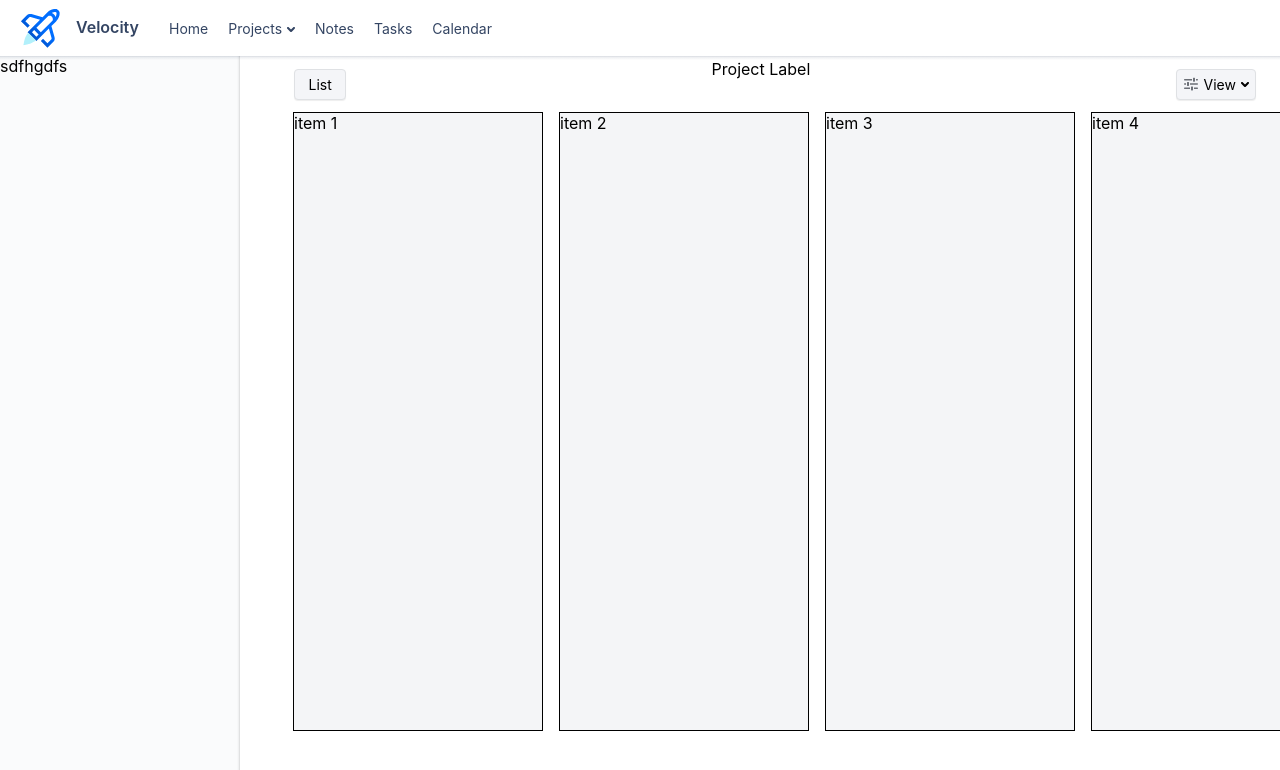
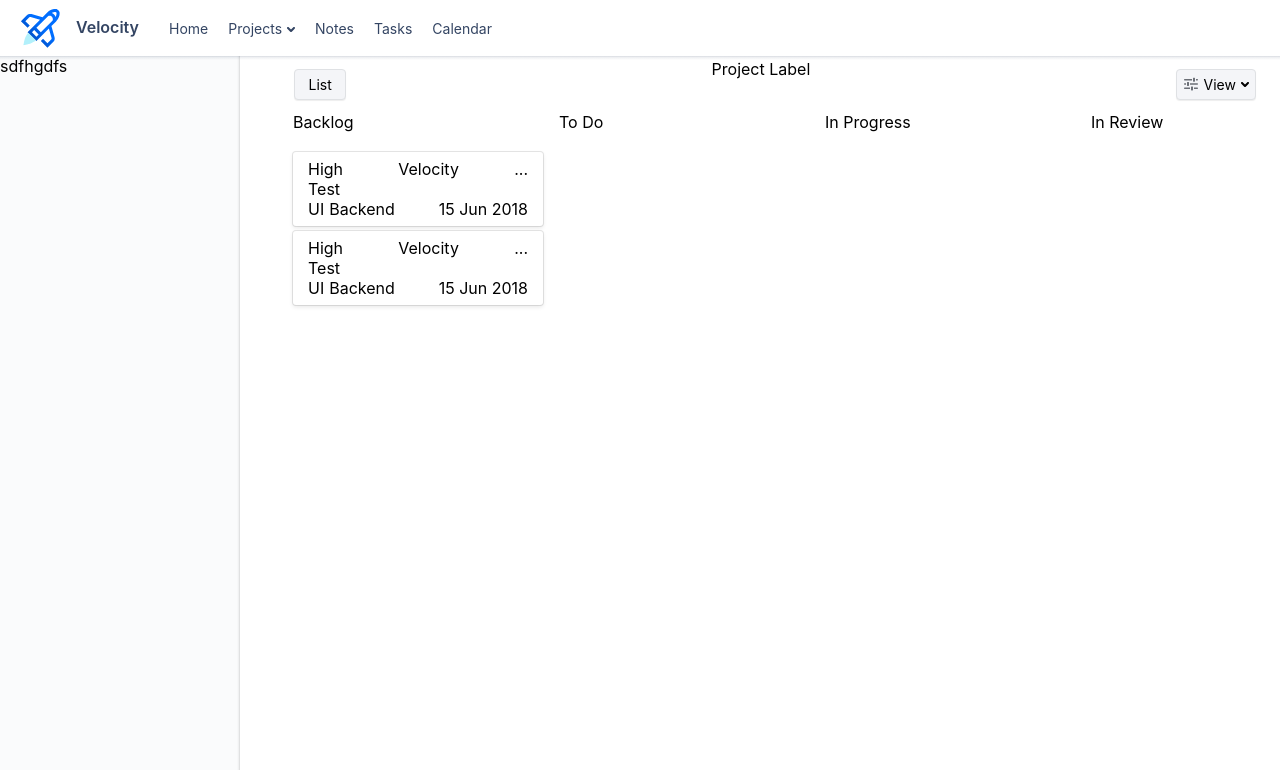
Before and after one commit to M-Xue/Velocity, a React (Create React App) app in the folder client/: page / in a window 1280 px wide. Shown: the top 770 px of the page. Built offline with nearby package versions, Linux system fonts and the light colour scheme.

Commit message:
basic styling for kanban cards

```diff
--- a/client/src/pages/tasks/board/Board.tsx
+++ b/client/src/pages/tasks/board/Board.tsx
@@ -3,6 +3,7 @@ import './board.css'
 import _ from 'lodash';
 
 import styled from 'styled-components';
+import KanbanBoardCard from '../kanbanBoardCard/KanbanBoardCard';
 
 
 
@@ -18,6 +19,9 @@ export default function Board() {
 
   return (
     <div className='board-container'>
+
+
+
       <nav className='board-navbar'>
         <ul>
           <li><div className='board-list-toggle-button'><span>List</span></div></li>
@@ -36,18 +40,45 @@ export default function Board() {
         </ul>
       </nav>
 
+
+
       <div className='board-columns'>
-        <div className='board-column backlog-column'>item 1</div>
-        <div className='board-column todo-column'>item 2</div>
-        <div className='board-column in-progress-column'>item 3</div>
-        <div className='board-column in-review-column'>item 4</div>
-        <div className='board-column done-column'>item 5</div>
-        <div className='board-column cancelled-column'>item 6</div>
-      </div>
-    </div>
 
 
 
+
+        <div className='board-column backlog-column'>
+          <div className="kaban-board-heading">Backlog</div>
+          <KanbanBoardCard/>
+          <KanbanBoardCard/>
+        </div>
+        <div className='board-column todo-column'>
+          <div className="kaban-board-heading">To Do</div>
+
+        </div>
+        <div className='board-column in-progress-column'>
+          <div className="kaban-board-heading">In Progress</div>
+
+        </div>
+        <div className='board-column in-review-column'>
+          <div className="kaban-board-heading">In Review</div>
+
+        </div>
+        <div className='board-column done-column'>
+          <div className="kaban-board-heading">Done</div>
+
+        </div>
+        <div className='board-column cancelled-column'>
+          <div className="kaban-board-heading">Cancelled</div>
+
+        </div>
+
+
+      </div>
+
+
+
+    </div>
   )
 }
 
--- a/client/src/pages/tasks/board/board.css
+++ b/client/src/pages/tasks/board/board.css
@@ -67,17 +67,37 @@
 
     padding-left: 45px;
     /* padding-right: 50px; */
+
+    display: flex;
 }
 
 .board-column {
     /* width: 15%;
     min-width: 200px; */
     box-sizing: border-box;
-    width: 250px;
-    background-color: #F4F5F7;
-    border: black 1px solid;
+    /* width: 250px; */
+    min-width: 250px;
+    max-width: 250px;
+    /* background-color: #F4F5F7; */
+    /* border: black 1px solid; */
     float: none;
-    height: 90%; /* Get rid of this later since the height will dynamically change as you add more elements */
+
+    position: relative;
+
+
+    /* height: 90%;  */
+    /* Get rid of this later since the height will dynamically change as you add more elements */
+
     margin: 0 8px;
     display: inline-block;
+
+    display: flex;
+    flex-direction: column;
+    align-items: center;
 }
+
+
+.kaban-board-heading {
+    margin-bottom: 20px;
+    width: 100%;
+}
--- /dev/null
+++ b/client/src/pages/tasks/kanbanBoardCard/KanbanBoardCard.tsx
@@ -0,0 +1,26 @@
+import React from 'react'
+import './kanbanBoardCard.css'
+
+export default function KanbanBoardCard() {
+  return (
+    <div className='kanban-card'>
+        <div className="kcard-top">
+            <div className="kcard-priority">High</div>
+            <div className="kcard-project">Velocity</div>
+            <div className="kcard-edit-priority">...</div>
+        </div>
+        <div className="kcard-title">Test</div>
+        <div className="kcard-bottom">
+
+            <div className="kcard-tags">
+                <div className="kcard-tag">UI</div>
+                <div className="kcard-tag">Backend</div>
+            </div>
+
+            {/* <div className="kcard-progress">*********</div> */}
+            <div className="kcard-due-date">15 Jun 2018</div>
+        </div>
+
+    </div>
+  )
+}
--- /dev/null
+++ b/client/src/pages/tasks/kanbanBoardCard/kanbanBoardCard.css
@@ -0,0 +1,27 @@
+.kanban-card {
+    box-shadow: rgb(15 15 15 / 10%) 0px 0px 0px 1px, rgb(15 15 15 / 10%) 0px 2px 4px;
+    border-radius: 3px;
+    background-color: white;
+
+    box-sizing: border-box;
+    margin-bottom: 5px;
+    padding: 7px 15px;
+    width: 100%;
+}
+
+.kcard-top {
+    display: flex;
+    justify-content: space-between;
+}
+
+.kcard-bottom {
+    display: flex;
+    justify-content: space-between;
+}
+
+.kcard-tags {
+    display: flex;
+}
+.kcard-tag {
+    margin-right: 5px;
+}
```
